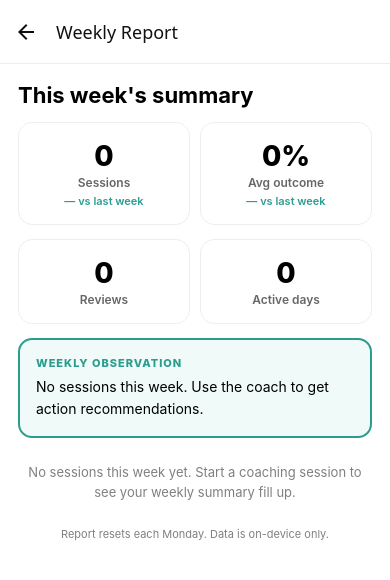
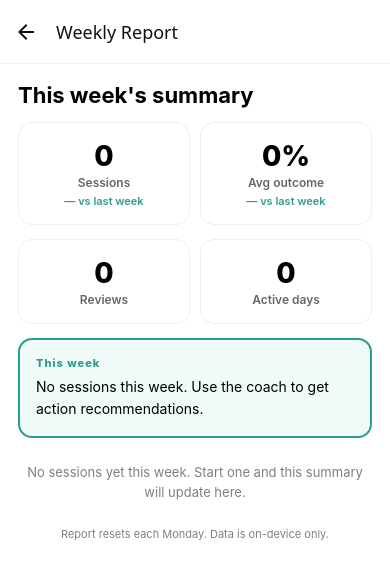
Before and after one commit to SieonLee/Cue, a React Native app: screen /WeeklyReport in a window 390 px wide. Shown: the top 580 px of the page. Built offline with nearby package versions, Linux system fonts and the light colour scheme.

Commit message:
Tighten UI copy in src/screens/WeeklyReportScreen.tsx

```diff
--- a/src/screens/WeeklyReportScreen.tsx
+++ b/src/screens/WeeklyReportScreen.tsx
@@ -180,7 +180,7 @@ export function WeeklyReportScreen() {
       {/* Top action */}
       {data.topAction && (
         <View style={styles.card}>
-          <Text style={styles.cardTitle}>Most-used action</Text>
+          <Text style={styles.cardTitle}>Most used this week</Text>
           <Text style={styles.topActionName}>
             {getActionLabel(data.topAction.id)}
           </Text>
@@ -192,13 +192,13 @@ export function WeeklyReportScreen() {
 
       {/* Observation */}
       <View style={styles.recCard}>
-        <Text style={styles.recLabel}>WEEKLY OBSERVATION</Text>
+        <Text style={styles.recLabel}>This week</Text>
         <Text style={styles.recText}>{data.observation}</Text>
       </View>
 
       {data.sessions === 0 && (
         <Text style={styles.emptyNote}>
-          No sessions this week yet. Start a coaching session to see your weekly summary fill up.
+          No sessions yet this week. Start one and this summary will update here.
         </Text>
       )}
 
```
